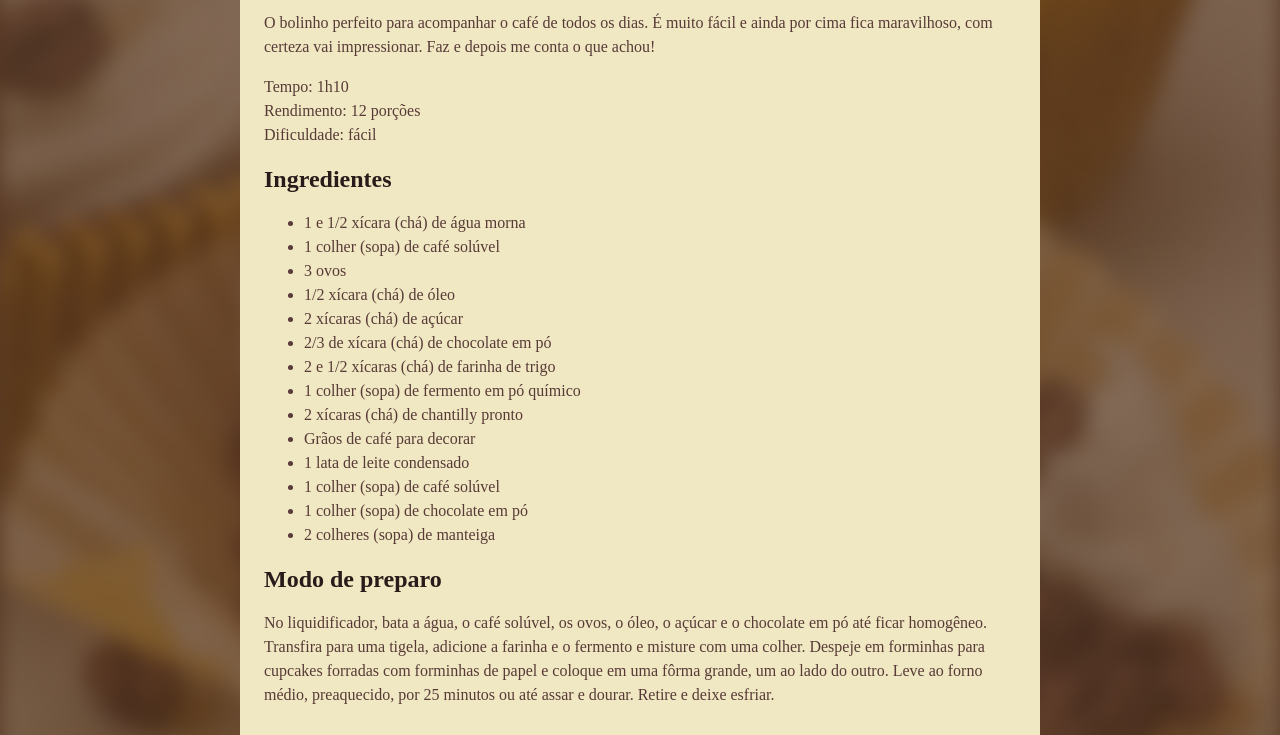
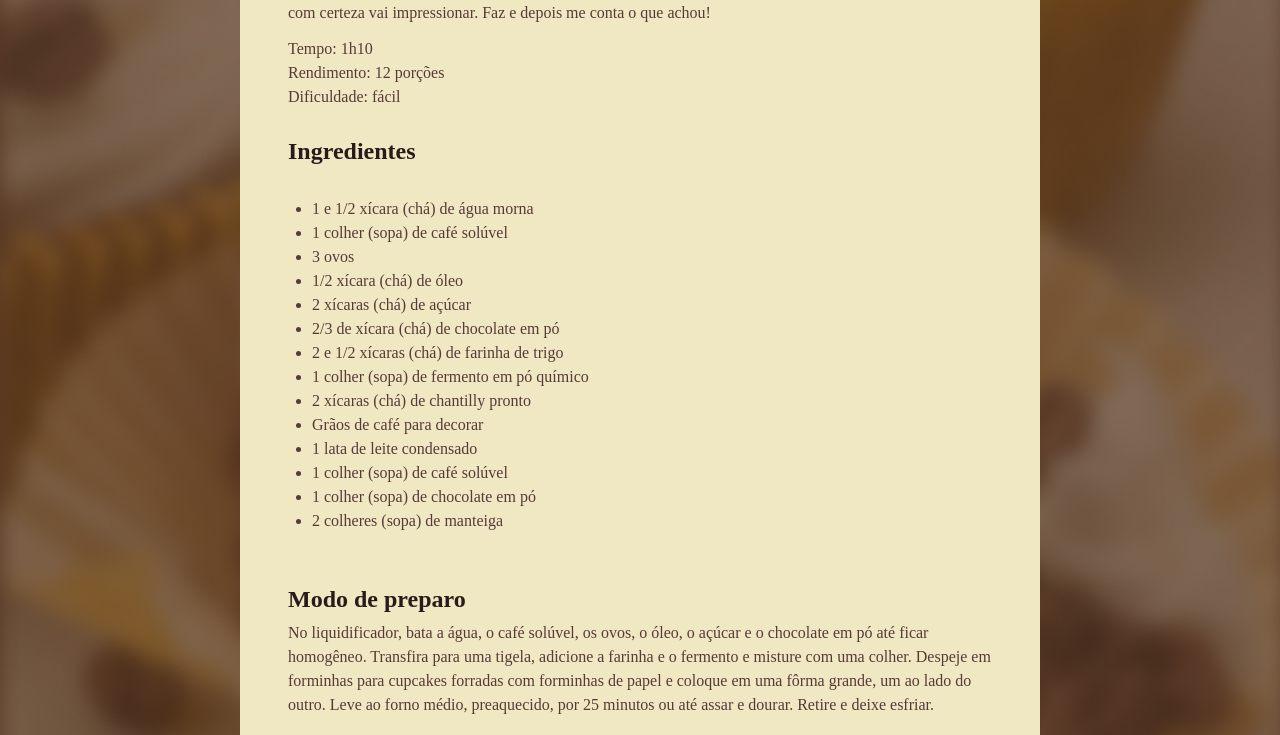
Before and after one commit to Felippe-Antunes/PRPJETO-RECEITAS-ROCKETSEAT, a plain HTML site: page index.html in a window 1280 px wide. Shown: the part 590-1325 px from the top of the page. Drawn offline with Linux system fonts and the light colour scheme; a web font is replaced by a local one.

Commit message:
personalizando espaços

```diff
--- a/index.html
+++ b/index.html
@@ -11,9 +11,10 @@
   <link href="https://fonts.googleapis.com/css2?family=Alice&display=swap" rel="stylesheet">
 </head>
 <body>
-  <main>
-      <div id="page">
-      <img src="assets/main-image.jpg" alt="Imagem de três cupcakes com grãos de café e chantilly">
+  <div id="page">
+    <img src="assets/main-image.jpg" alt="Imagem de três cupcakes com grãos de café e chantilly">
+      <main>
+
       <section id="about">
         <h1>Cupcake de café com chantilly</h1>
         <p>
@@ -59,7 +60,8 @@
 
       </section>
 
-    </div>
-  </main>
+      </main>
+
+  </div>
 </body>
 </html>
--- a/style.css
+++ b/style.css
@@ -1,3 +1,8 @@
+*{
+  margin: 0;
+  padding: 0;
+}
+
 :root{
   font-family: "Alice", serif;
   line-height: 150%;
@@ -19,6 +24,18 @@ body{
 
 }
 
+main{
+  padding: 24px;
+}
+
+section + section{
+  margin-top: 24px;
+}
+
+#about p + p{
+  margin-top: 12px;
+}
+
 h1{
   line-height: 140%;
   font-size: 40px;
@@ -31,6 +48,12 @@ h2{
 
 h1, h2{
   color: #291B1A;
+  margin-bottom: 4px;
+  line-height: 150%;
+}
+
+ul{
+  padding: 24px;
 }
 
 img{
```
